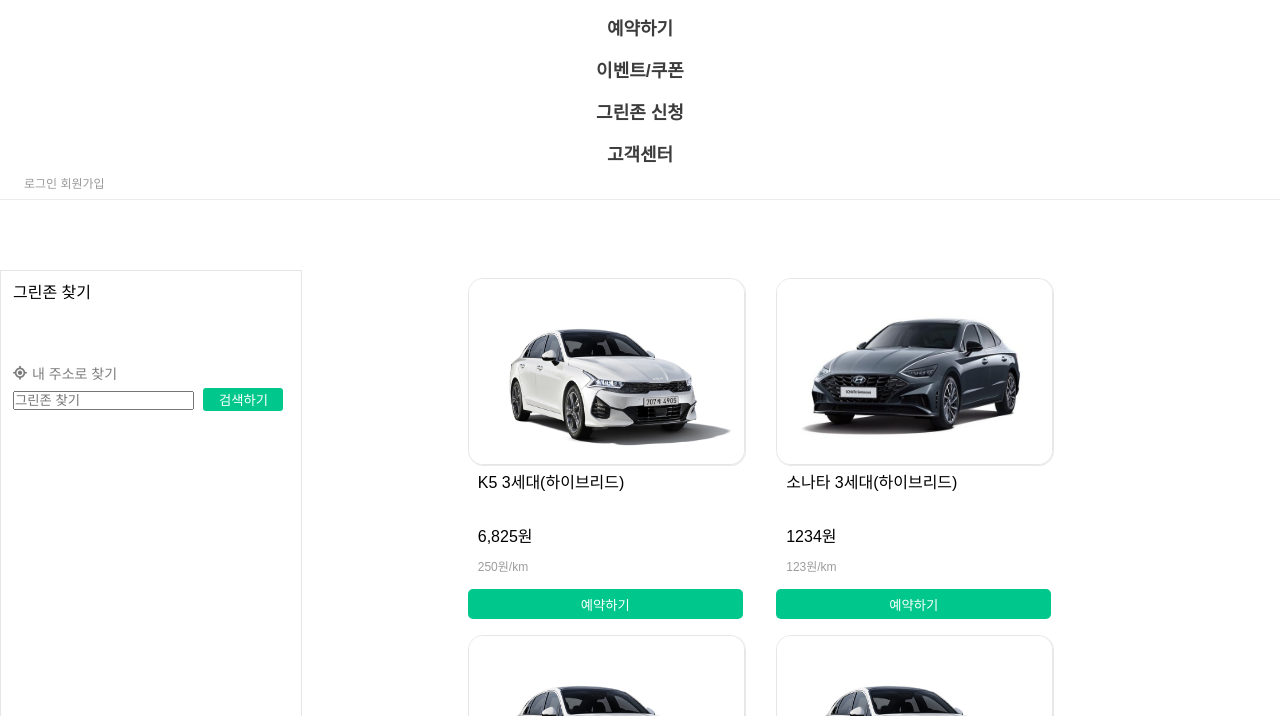
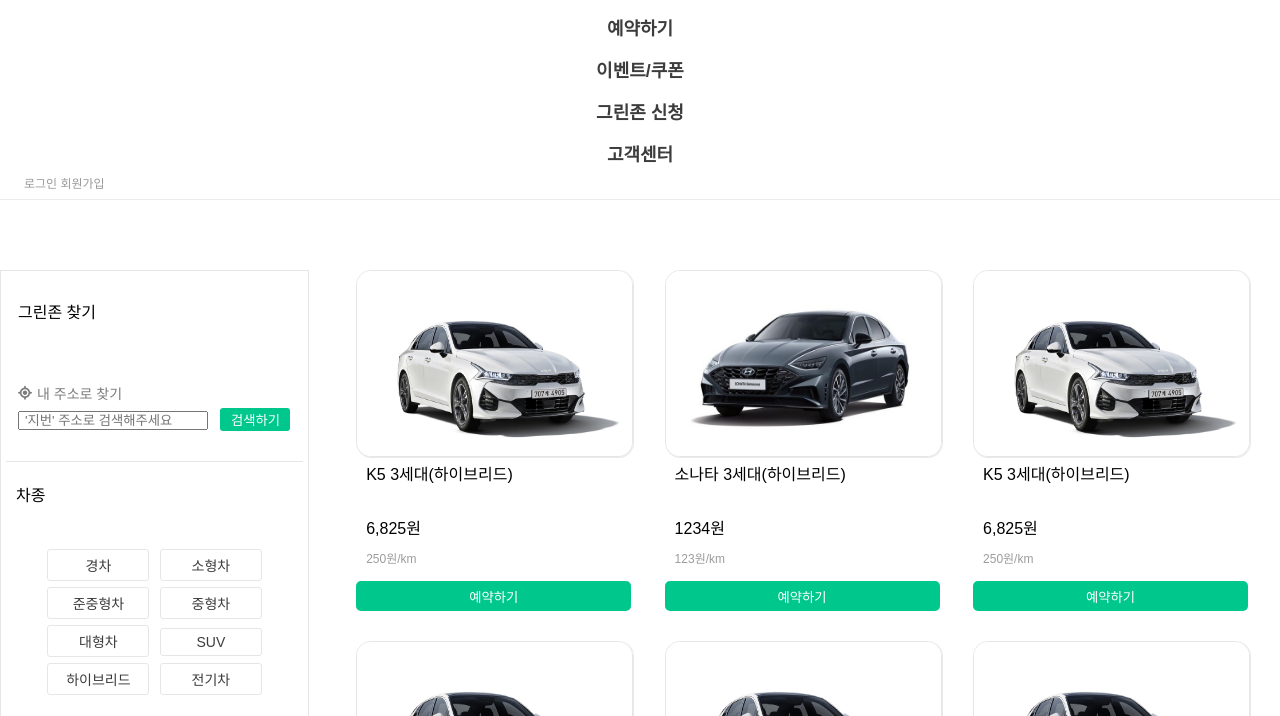
Before and after one commit to BeomV/WEB_html_Greencar_example, a plain HTML site: page list.html in a window 1280 px wide. Shown: the part 84-800 px from the top of the page. Drawn offline with Linux system fonts and the light colour scheme.

Commit message:
Greencar

```diff
--- a/css/style.css
+++ b/css/style.css
@@ -845,7 +845,7 @@ section:focus{
 
 .list_wrap{
     padding-top: 50px;
-    width: 1280px;
+    width: 1300px;
     height: 1500px;
     margin: 0 auto;
     display: flex;
@@ -854,6 +854,7 @@ section:focus{
 .list_inner01 {
     width: 300px;
     height: 100%;
+    padding: 20px 5px;
     border: rgb(230, 230, 230) solid 0.2px;
     overflow: hidden;
 }
@@ -862,14 +863,16 @@ section:focus{
 .list_inner01 .map_wrap{
     padding: 8px 12px;
     text-align: left;
-    width: 100%;
+    padding-bottom: 30px;
+    border-bottom: rgb(230, 230, 230) solid 0.5px;
+
 }
 
 
 #map_btn{
     border: none;
-    margin-left: 5px;
-    width: 80px;
+    margin-left: 8px;
+    width: 70px;
     height: 23px;
     margin-top: 15px;
     border-radius: 3px;
@@ -879,11 +882,13 @@ section:focus{
 
 
 
+
 .map_sub_tit{
     margin-top: 50px;
     position: relative;
     top: 10px;
     display: flex;
+
 
 
 }
@@ -902,7 +907,7 @@ section:focus{
 
 
 .list_inner02 {
-    width: 920px;
+    width: 1000px;
     height: 100%;
 }
 
@@ -913,7 +918,7 @@ section:focus{
 .list_inner02 li{
     display: inline-block;
     text-align: left;
-    padding: 8px 12px;
+    padding: 0px 12px 30px 12px;
     width: 280px;
 }
 
@@ -953,3 +958,40 @@ section:focus{
     border: rgb(230, 230, 230) solid 0.5px;
     box-shadow: 0.5px 0.5px 0.5px 0.5px rgb(233, 233, 233);
 }
+
+.car_fitler01{
+    padding-top: 10px;
+    width: 100%;
+    height: 400px;
+    text-align: left;
+
+}
+
+
+.car_fitler01 span ._tit{
+    padding: 10px 10px;
+    font-size: 16px;
+}
+
+
+.car_fitler01 ul{
+    float: left;
+    margin: 0 auto;
+    width: 100%;
+    padding: 30px 0px;
+    border-bottom: rgb(230, 230, 230) solid 0.5px;
+    text-align: center;
+}
+
+.car_fitler01 ul li{
+    text-align: center;
+    font-size: 14px;
+    color: #3c3c3c;
+    display: inline-block;
+    background-color: white;
+    width: 100px;
+    padding: 5px 0px;
+    margin: 3px;
+    border-radius: 3px;
+    border: rgb(230, 230, 230) solid 0.5px;
+}
--- a/list.html
+++ b/list.html
@@ -5,6 +5,7 @@
     <script src="https://kit.fontawesome.com/1652357a48.js" crossorigin="anonymous"></script>
     <meta http-equiv="X-UA-Compatible" content="IE=edge">
     <meta name="viewport" content="width=device-width, initial-scale=1.0">
+
     <link rel="stylesheet" href="css/style.css">
 
 
@@ -42,12 +43,30 @@
             <div class="list_inner01">
                 <div class="map_wrap">
                     <p>그린존 찾기</p>
+                    <div class="map_inner">
                     <span class="map_sub_tit">
                         <i class="fa-sharp fa-solid fa-location-crosshairs"></i>
                         <p class="map_txt">내 주소로 찾기</p>
                     </span>
-                    <input type="search" placeholder="그린존 찾기">
+                    <input type="search" placeholder="'지번' 주소로 검색해주세요" style="width:190px; padding: 0px 5px;">
                     <button type="submit" id="map_btn">검색하기</button>
+                    </div>
+                </div>
+                <div class="car_fitler01">
+                    <span>
+                    <p class="_tit">차종</p>
+                    </span>
+                    <ul>
+                        <li>경차</li>
+                        <li>소형차</li>
+                        <li>준중형차</li>
+                        <li>중형차</li>
+                        <li>대형차</li>
+                        <li>SUV</li>
+                        <li>하이브리드</li>
+                        <li>전기차</li>
+
+                    </ul>
 
                 </div>
 
```
Also changed, not shown: index.html (+2 -2 lines), signup.html (+1 -1 lines).
